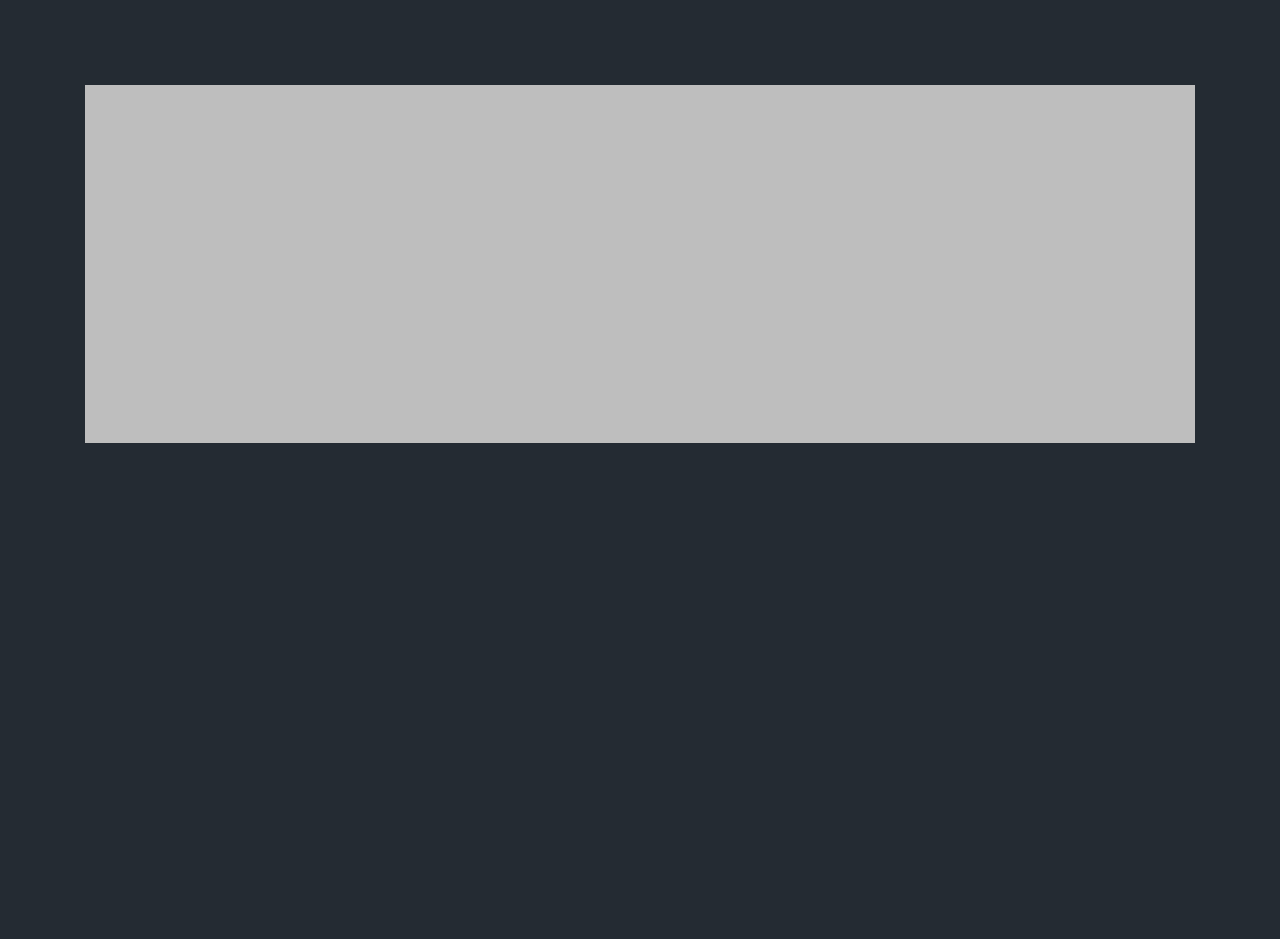
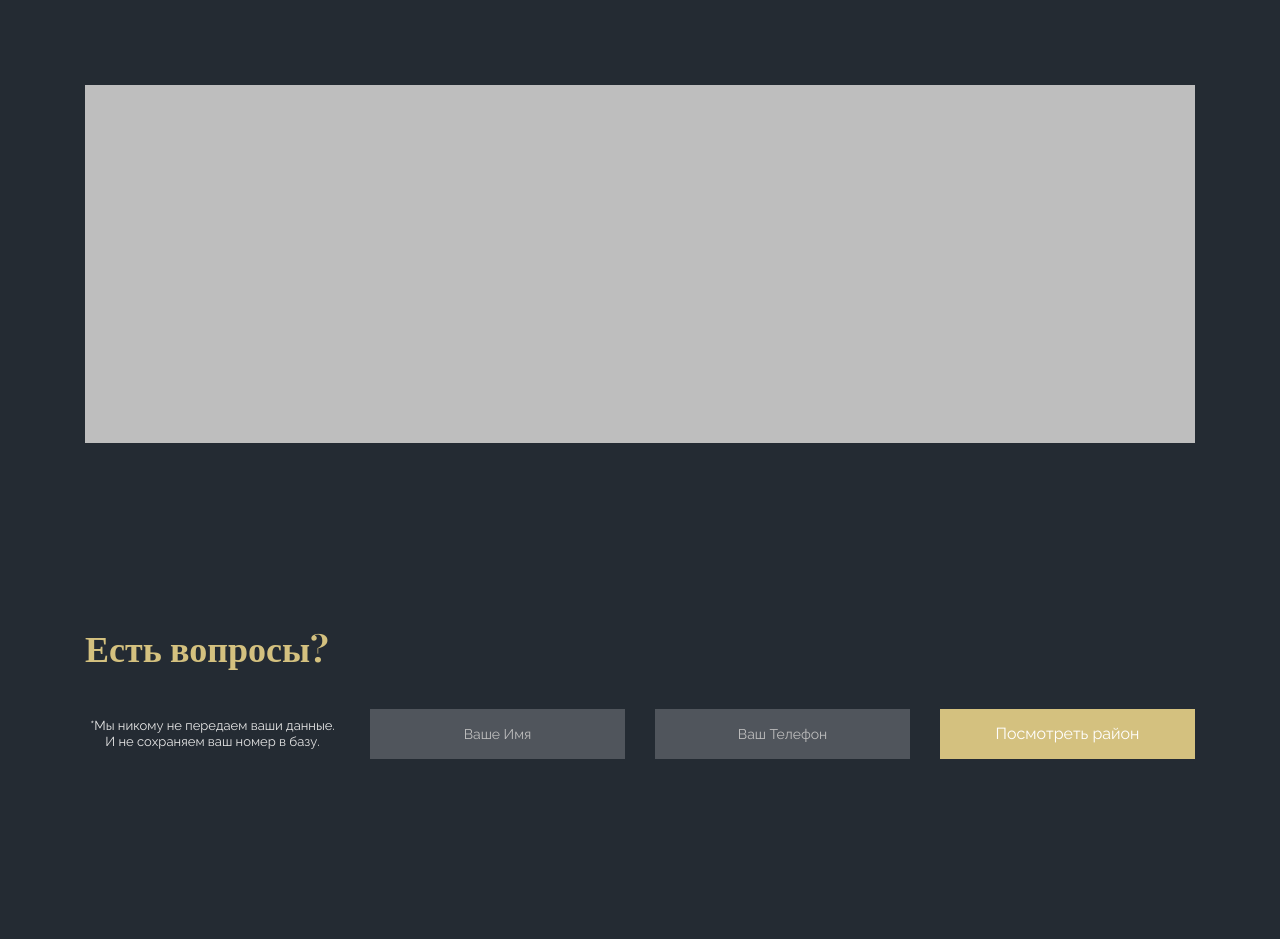
Before and after one commit to AleksAUP/LoftHouse, a plain HTML site: page index.html in a window 1280 px wide. Shown: the part 3504-4443 px from the top of the page. Before the commit the page ends 4127 px from the top, so only its background shows below. Drawn offline with nearby package versions, Linux system fonts and the light colour scheme.

Commit message:
feat: add section feedback

```diff
--- a/index.html
+++ b/index.html
@@ -335,6 +335,24 @@
                 </div>
             </div>
         </section>
+        <section class="page__feedback feedback">
+            <div class="feedback__container _container">
+                <h2 class="block-title feedback__title">
+                    Есть вопросы?
+                </h2>
+                <form class="form form-feedback">
+                    <p class="form__privacy">
+                        *Мы никому не передаем ваши данные.
+                         И не сохраняем ваш номер в базу.
+                    </p>
+                    <input type="text" class="form__input" placeholder="Ваше Имя">
+                    <input type="text" class="form__input" placeholder="Ваш Телефон">
+
+                    <button type="submit" class="form__btn">Посмотреть район</button>
+                </form>
+            </div>
+
+        </section>
     </main>
 </body>
 </html>
--- a/scss/blocks/_cta.scss
+++ b/scss/blocks/_cta.scss
@@ -50,6 +50,7 @@
         align-items: center;
         font-size: 13px;
         color: $privacy;
+        text-align: center;
         line-height: 123%;
     }
     &__btn {
--- /dev/null
+++ b/scss/blocks/_feedback.scss
@@ -0,0 +1,24 @@
+.page__feedback {
+    padding-bottom: 180px;
+}
+
+.feedback {
+    &__title {
+        margin-bottom: 38px;
+    }
+}
+
+
+.form-feedback {
+    display: grid;
+    grid-template-columns: repeat(4, 1fr);
+    grid-template-rows: 1;
+    gap: 30px;
+}
+.form__input {
+}
+.form__privacy {
+
+}
+.form__btn {
+}
--- a/scss/main.scss
+++ b/scss/main.scss
@@ -13,3 +13,4 @@
 @import './blocks/cta';
 @import './blocks/video';
 @import './blocks/map';
+@import './blocks/feedback';
```
Also changed, not shown: css/main.css, 1 other file.
